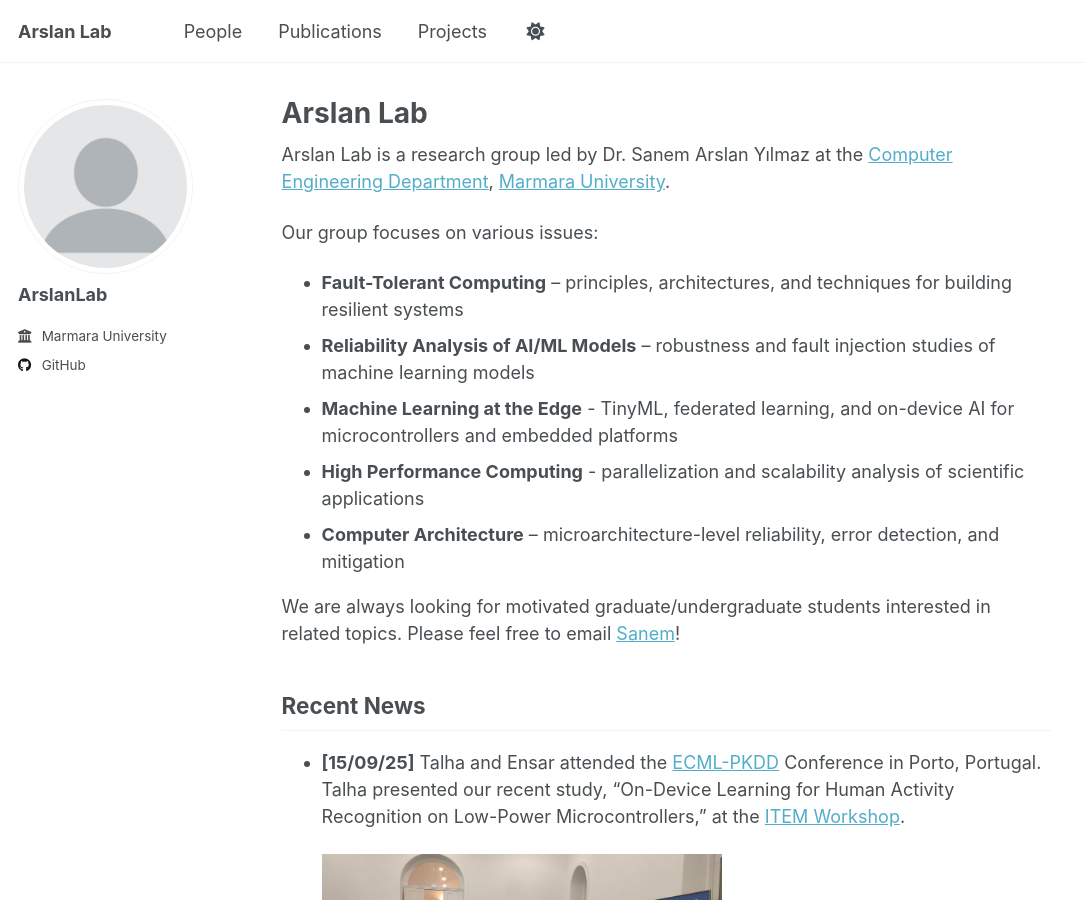
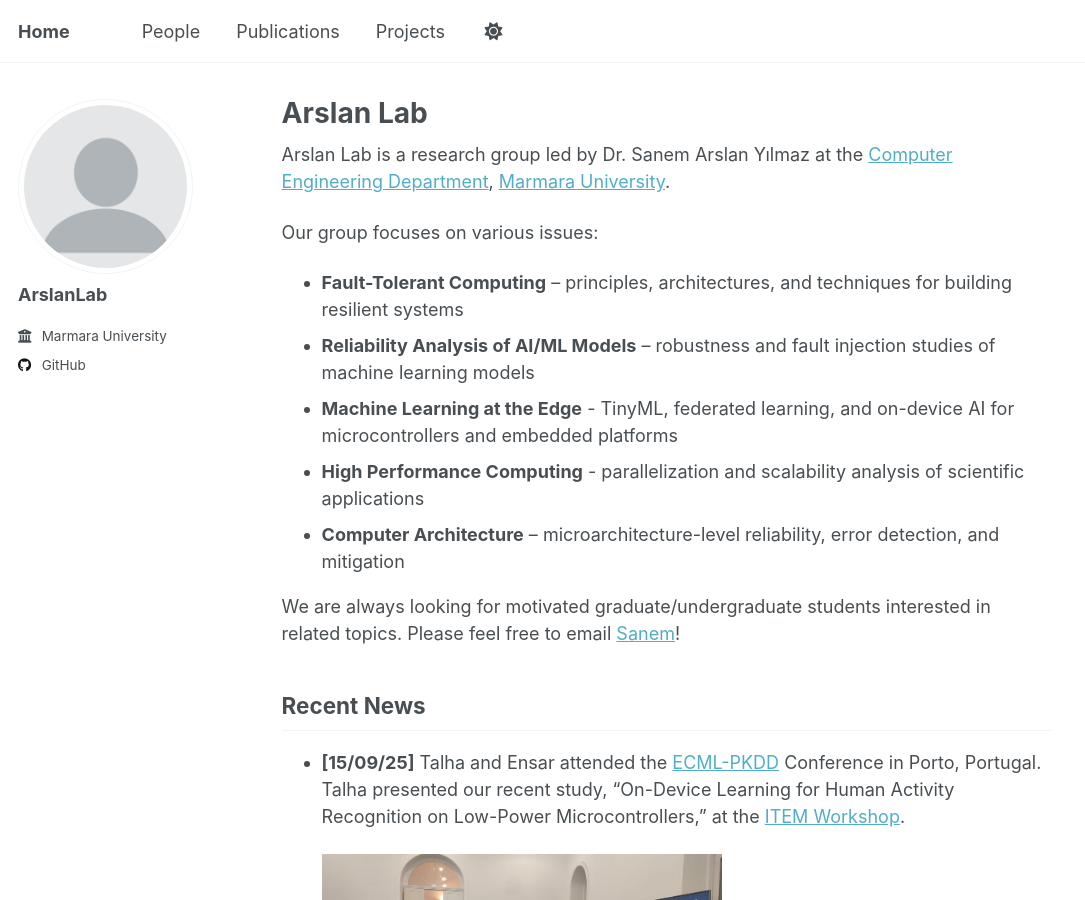
Before and after one commit to ArslanLab/arslanlab.github.io, a Jekyll site: the page built from _pages/about.md, in a window 1280 px wide and 900 px high. Shown: the whole window, without its empty margins (0-1085 px from the left). Built offline with Jekyll 4.4.1, drawn with Linux system fonts in a browser that asks for light colours; a script that is not in the unit is left out.

Commit message:
Update _config.yml

```diff
--- a/_config.yml
+++ b/_config.yml
@@ -9,7 +9,7 @@
 # Basic Site Settings
 locale                   : "en-US"
 site_theme               : "default" # Currently available options are "default", "air"
-title                    : "Arslan Lab"
+title                    : "Home"
 title_separator          : "-"
 name                     : &name "Your Name"
 description              : &description "Your Name's academic portfolio"   # Update this with a general description of your site, this is the default if not overridden by a page
```
